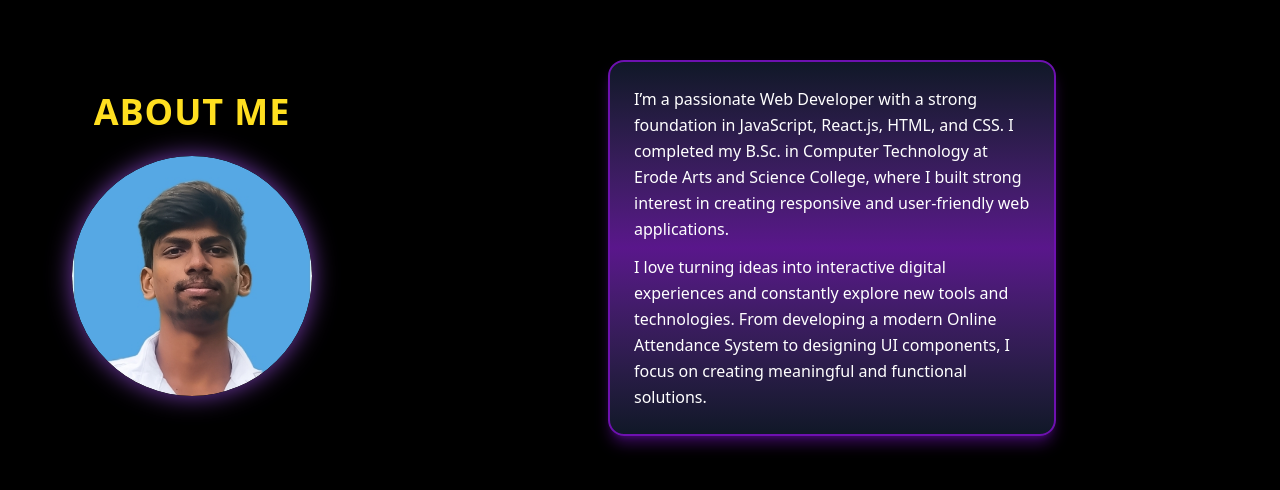
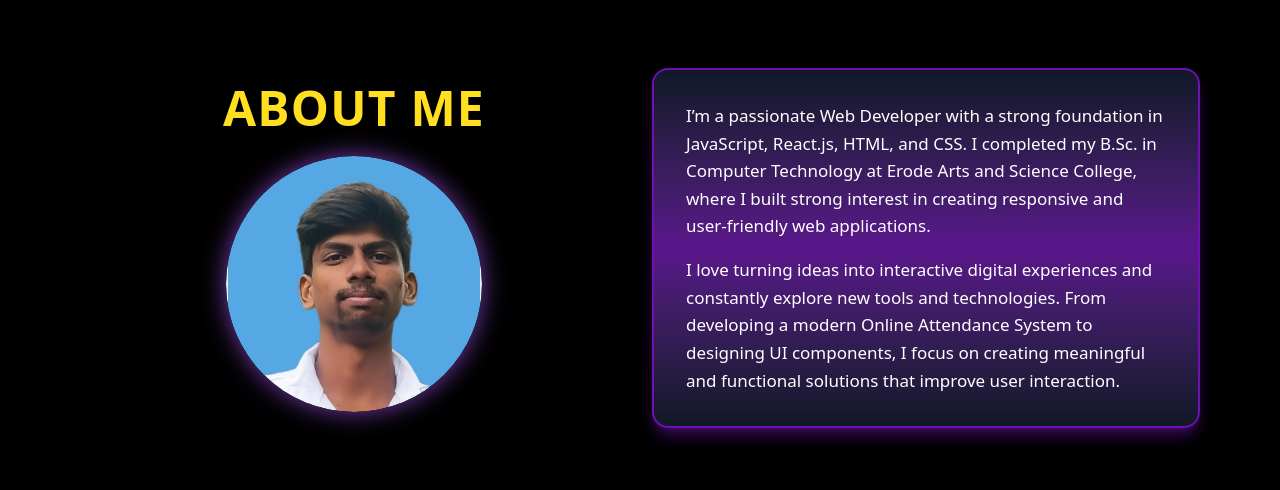
Before and after one commit to Tamil-Selvan-Tech/portfolio, a React (Vite) app: page / in a window 1280 px wide. Shown: the part 952-1442 px from the top of the page. Built offline with nearby package versions, Linux system fonts and the light colour scheme; a web font is replaced by a local one.

Commit message:
add the and modified

```diff
--- a/src/components/About.jsx
+++ b/src/components/About.jsx
@@ -5,12 +5,12 @@ const About = () => {
     <section
       id='about'
       className='
-        grid
-        grid-cols-1
-        md:grid-cols-[30%_70%]
-        w-full
-        min-h-screen
-        bg-black
+        w-full min-h-screen bg-black
+        grid grid-cols-1
+        md:grid-cols-2
+        gap-6
+        px-6 md:px-12 lg:px-20
+        py-10
       '
     >
       {/* LEFT SIDE - Heading + Image */}
@@ -18,34 +18,28 @@ const About = () => {
         className='
           text-white
           flex flex-col items-center justify-center
-          px-6 py-8
-          md:h-screen
+          gap-6
         '
       >
-        {/* Heading */}
         <h1
           className='
-            text-3xl md:text-4xl font-extrabold
+            text-4xl md:text-5xl font-extrabold
             uppercase tracking-wide
             bg-yellow-300 bg-clip-text text-transparent
-            mb-4 md:mb-6 text-center
+            text-center
           '
         >
           About Me
         </h1>
 
-        {/* Image — NOW visible in mobile too */}
         <div
           className='
             rounded-full
             shadow-[0_0_25px_rgba(168,85,247,0.7)]
             hover:scale-105 transition-transform duration-500
-            w-60 h-60
-            sm:w-48 sm:h-48
-            md:w-60 md:h-60
+            w-52 h-52 md:w-64 md:h-64
             flex items-center justify-center
             overflow-hidden
-            mb-2
           '
         >
           <img
@@ -56,28 +50,30 @@ const About = () => {
         </div>
       </div>
 
-      {/* RIGHT SIDE - Text Card */}
+      {/* RIGHT SIDE - Text */}
       <div
         className='
-          flex justify-center items-start md:items-center
-          px-6 py-2 md:py-10
-          w-full
+          flex justify-center items-center
+          text-white
         '
       >
         <div
           className='
             border-2 border-purple-800
-            text-[15px] md:text-[16px]
             rounded-2xl
-            w-full max-w-md
-            p-5 md:p-6
+            w-full
+            p-6 md:p-8
             bg-gradient-to-b from-gray-900 via-purple-900 to-gray-900
+            text-[15px] md:text-[17px]
+            leading-relaxed
             shadow-lg shadow-purple-800/50
             transition-all duration-500
-            hover:scale-105 hover:shadow-purple-500/80 hover:border-purple-500
+            hover:scale-[1.02]
+            hover:shadow-purple-500/80
+            hover:border-purple-500
           '
         >
-          <p className='text-white leading-relaxed mb-3'>
+          <p>
             I’m a passionate Web Developer with a strong foundation in
             JavaScript, React.js, HTML, and CSS. I completed my B.Sc.
             in Computer Technology at Erode Arts and Science College, where
@@ -85,11 +81,12 @@ const About = () => {
             web applications.
           </p>
 
-          <p className='text-white leading-relaxed'>
+          <p className='mt-4'>
             I love turning ideas into interactive digital experiences and
             constantly explore new tools and technologies. From developing a
             modern Online Attendance System to designing UI components, I focus
-            on creating meaningful and functional solutions.
+            on creating meaningful and functional solutions that improve user
+            interaction.
           </p>
         </div>
       </div>
```
